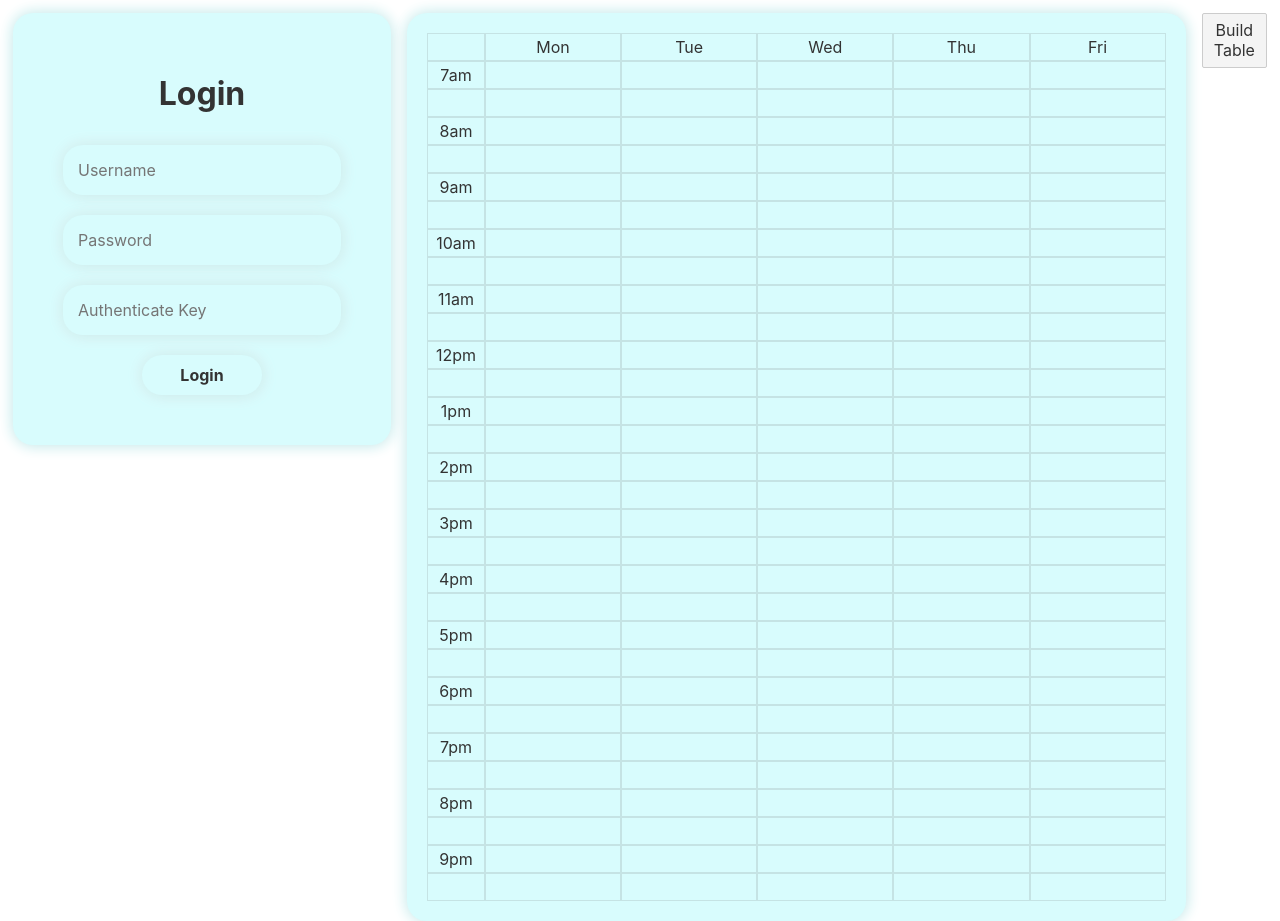
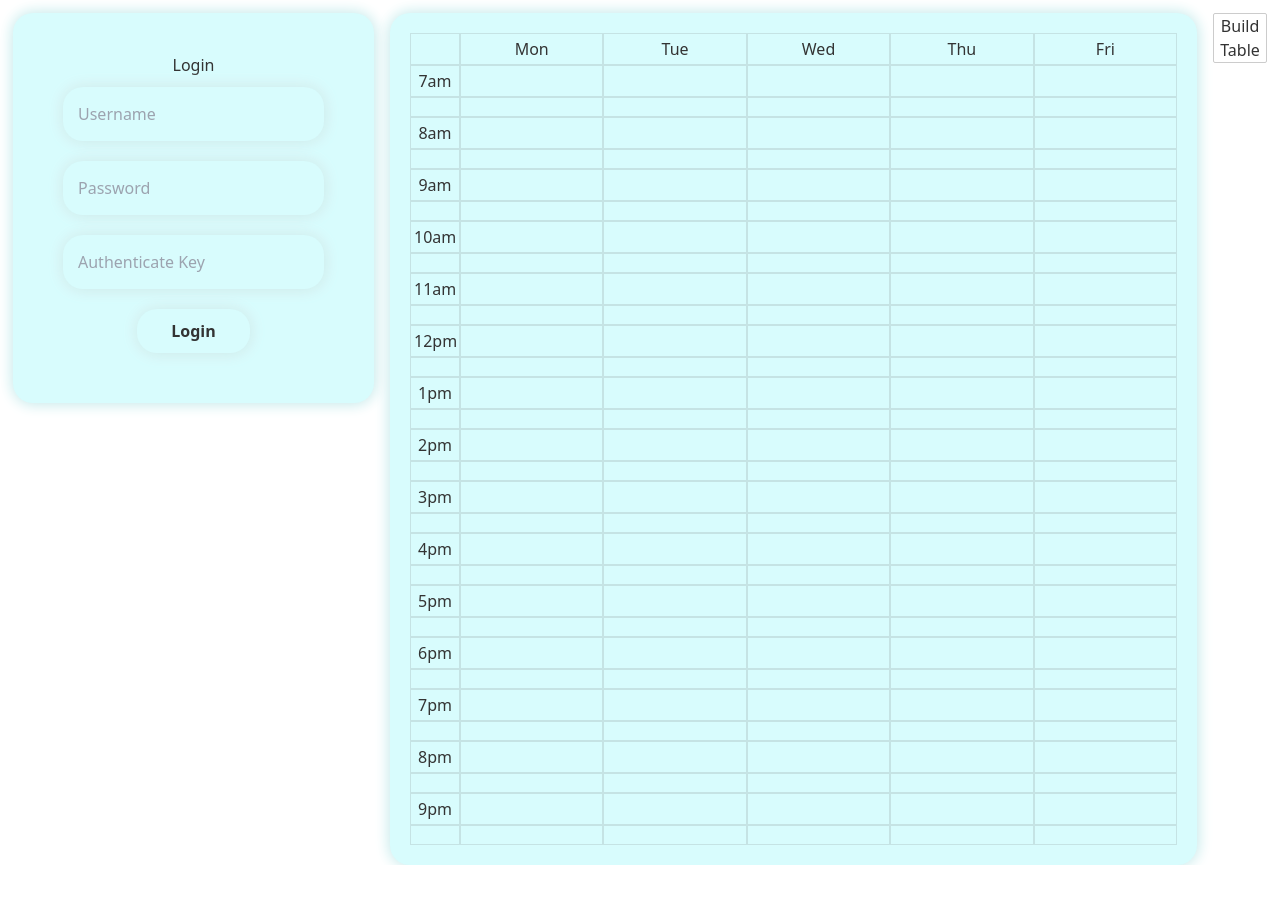
Before and after one commit to KamWithK/AllocatePlusInterface, a Svelte app: page / in a window 1280 px wide. After the commit the page ends 865 px from the top, so only its background shows below. Built offline with nearby package versions, Linux system fonts and the light colour scheme.

Commit message:
Tailwind CSS

```diff
--- a/package.json
+++ b/package.json
@@ -14,6 +14,8 @@
     "@rollup/plugin-typescript": "^8.0.0",
     "@tsconfig/svelte": "^2.0.0",
     "@types/jquery": "^3.5.5",
+    "autoprefixer": "^10.2.6",
+    "postcss": "^8.3.5",
     "rollup": "^2.3.4",
     "rollup-plugin-css-only": "^3.1.0",
     "rollup-plugin-livereload": "^2.0.0",
@@ -21,13 +23,15 @@
     "rollup-plugin-terser": "^7.0.0",
     "svelte": "^3.0.0",
     "svelte-check": "^2.0.0",
-    "svelte-preprocess": "^4.0.0",
+    "svelte-preprocess": "^4.7.3",
+    "tailwindcss": "^2.2.4",
     "tslib": "^2.0.0",
     "typescript": "^4.0.0"
   },
   "dependencies": {
     "fetch-jsonp": "^1.1.3",
     "jsonp": "^0.2.1",
+    "postcss-load-config": "^3.1.0",
     "sirv-cli": "^1.0.0"
   }
 }
--- /dev/null
+++ b/postcss.config.js
@@ -0,0 +1,6 @@
+module.exports = {
+    plugins: {
+      tailwindcss: {},
+      autoprefixer: {},
+    },
+  }
--- a/rollup.config.js
+++ b/rollup.config.js
@@ -40,7 +40,10 @@ export default {
 	},
 	plugins: [
 		svelte({
-			preprocess: sveltePreprocess({ sourceMap: !production }),
+			preprocess: sveltePreprocess({
+				sourceMap: !production,
+				postcss: true
+			}),
 			compilerOptions: {
 				// enable run-time checks when not in production
 				dev: !production
--- a/src/svelte/main.ts
+++ b/src/svelte/main.ts
@@ -1,9 +1,9 @@
-import App from './App.svelte';
+import App from './app.svelte';
 
 const app = new App({
 	target: document.body,
 	props: {
-		name: 'world'
+		name: 'allocate-plus-plus'
 	}
 });
 
--- /dev/null
+++ b/tailwind.config.cjs
@@ -0,0 +1,13 @@
+module.exports = {
+  mode: "jit",
+  purge: [
+    "./src/svelte/**/*.svelte",
+    "./public/index.html"
+  ],
+  darkMode: false, // or 'media' or 'class'
+  theme: {
+    extend: {},
+  },
+  variants: {},
+  plugins: [],
+};
```
Also changed, not shown: src/svelte/app.svelte (renamed from src/svelte/App.svelte, +7 -3 lines), src/svelte/components/calendar.svelte (renamed from src/svelte/Components/Calendar.svelte), src/svelte/components/login.svelte (renamed from src/svelte/Components/Login.svelte), 1 other file (tests, documents, lock files or other folders).
